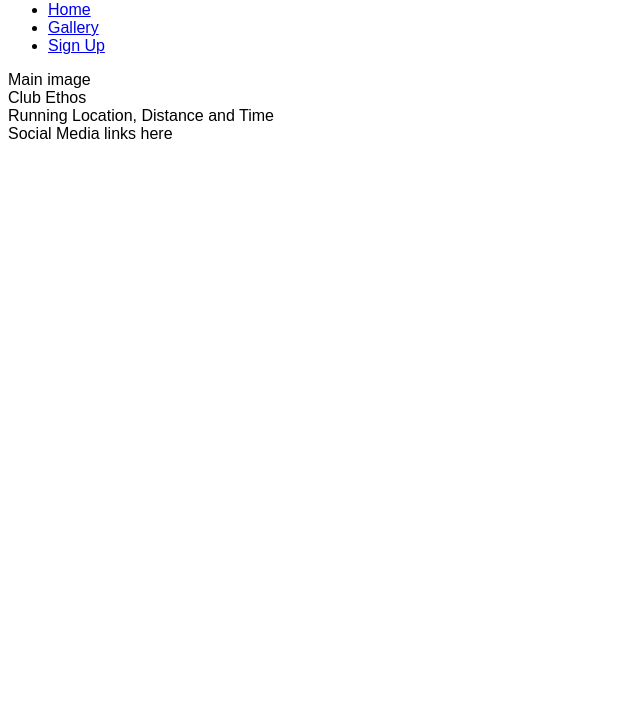
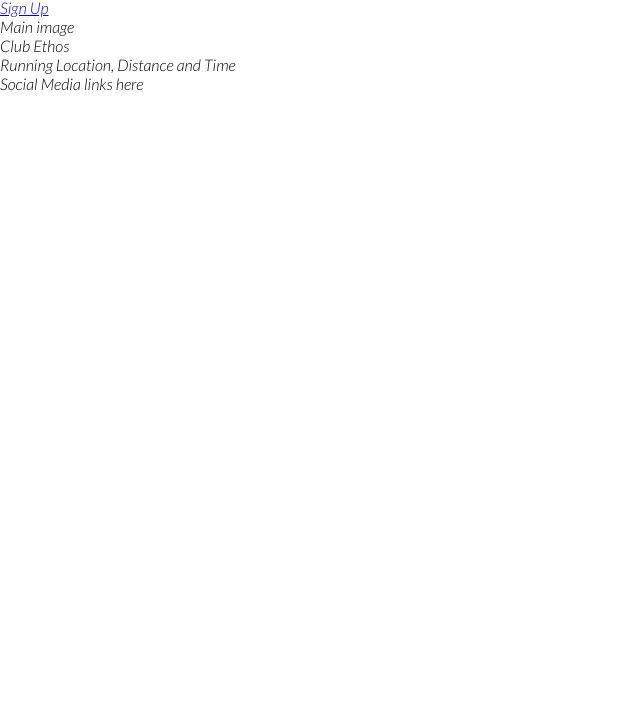
Before and after one commit to AmenGemechu/Love-Running, a plain HTML site: page index.html in a window 1280 px wide. Shown: the part 79-800 px from the top of the page, without its empty margins (0-640 px from the left). Drawn offline with Linux system fonts and the light colour scheme.

Commit message:
Add google fonts and remove default margins, padding and borders

```diff
--- a/assets/css/style.css
+++ b/assets/css/style.css
@@ -1,3 +1,12 @@
+@import url('https://fonts.googleapis.com/css2?family=Lato:ital,wght@1,300&family=Oswald:wght@300&display=swap');
+
+* {
+    margin: 0;
+    padding: 0;
+    border: none;
+}
+
 body {
-    font-family: arial;
+    font-family: Lato, sans-serif;
+    font-weight: 300;
 }
```
